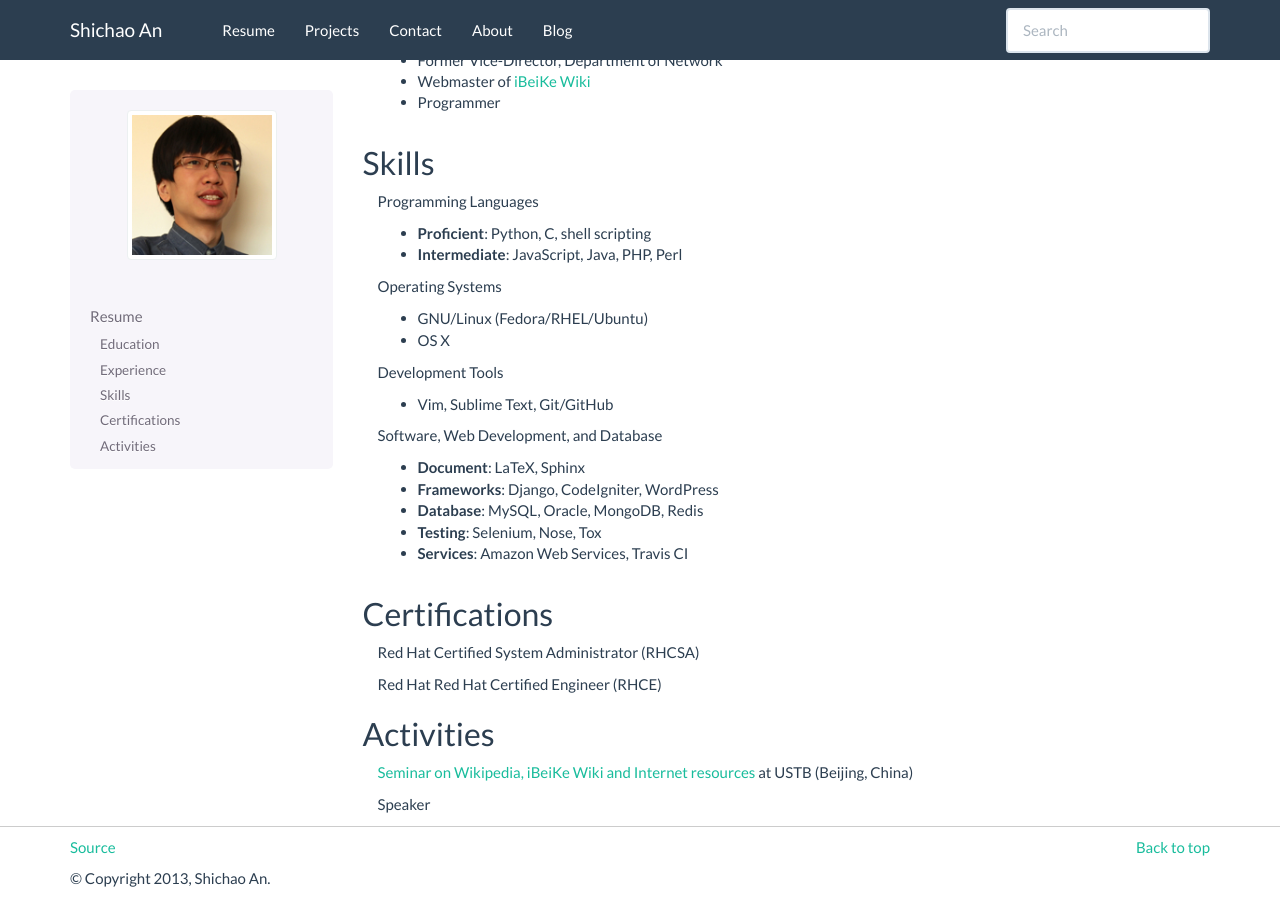
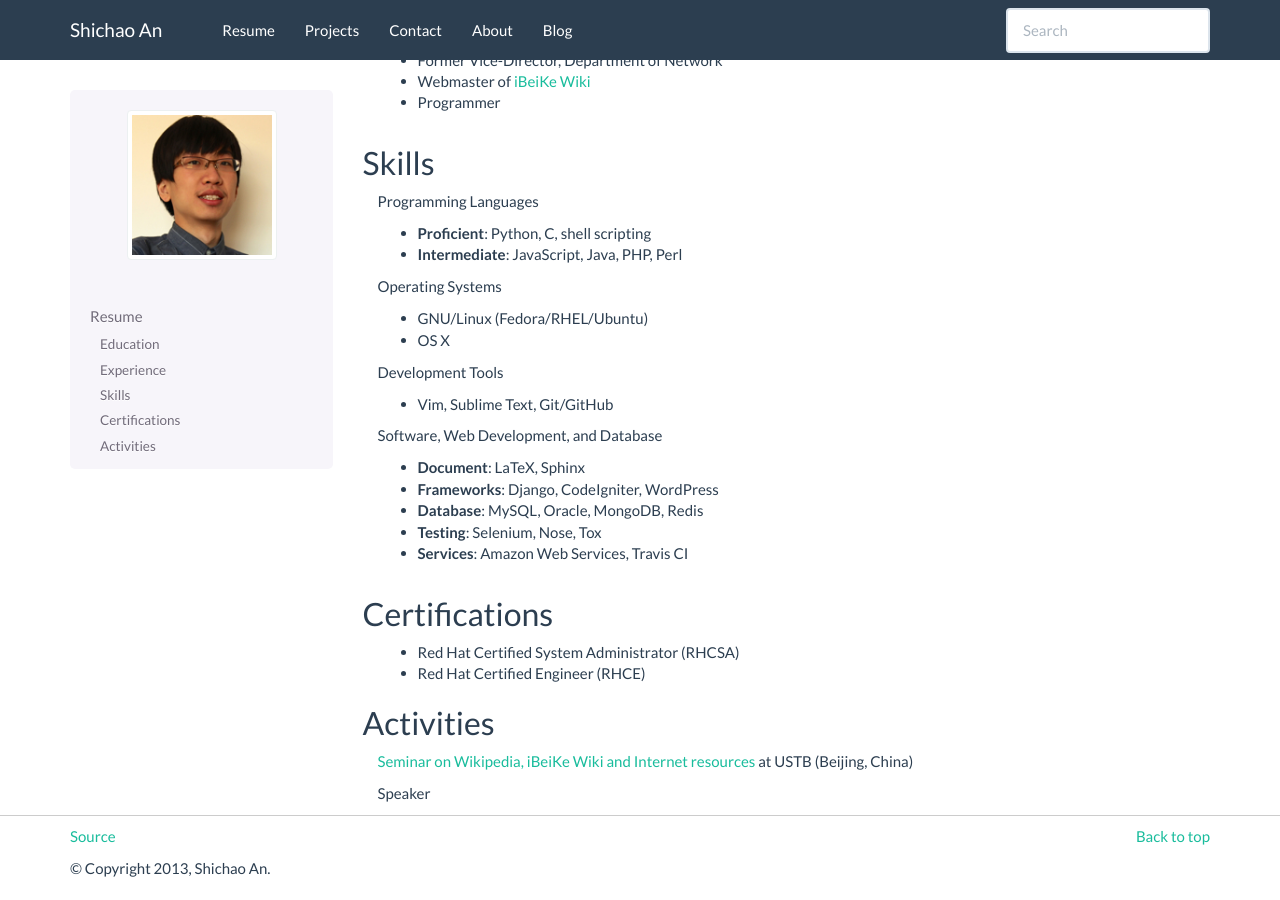
Before and after one commit to NulledExceptions/shichao, a Sphinx documentation site: the page built from source/resume.rst, in a window 1280 px wide and 900 px high, scrolled down 697 px. Built offline with Sphinx 7.4.7, drawn with Linux system fonts in a browser that asks for light colours.

Commit message:
Added RHCE

```diff
--- a/source/_static/custom.css
+++ b/source/_static/custom.css
@@ -53,15 +53,15 @@ ul ul
   margin: 0;
 }
 
-.section.container{
+.section.container {
   font-weight:bold;
   margin: 1em 0 0.5em 0.5em;
 }
 
-.subtitle.container{
+.subtitle.container {
   margin: 0.5em 0 0.5em 2em;
 }
 
-.sublist.container{
+.sublist.container {
   margin: 0.5em 0 0.5em 1.2em;
 }
--- a/source/resume.rst
+++ b/source/resume.rst
@@ -116,11 +116,8 @@ Certifications
 ==============
 .. container:: section
 
-    Red Hat Certified System Administrator (RHCSA)
-
-.. container:: section
-
-    Red Hat Red Hat Certified Engineer (RHCE)
+    * Red Hat Certified System Administrator (RHCSA)
+    * Red Hat Certified Engineer (RHCE)
 
 
 Activities
```
Also changed, not shown: 1 other file.
